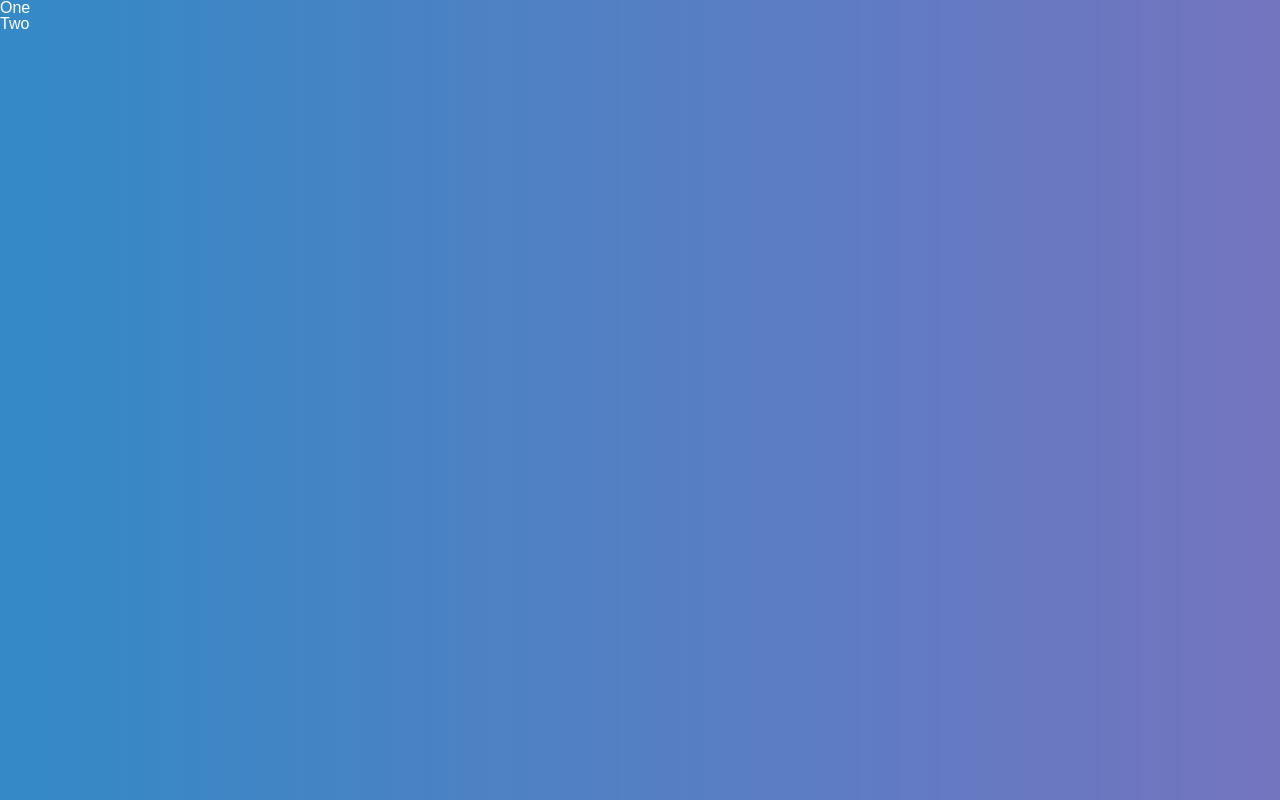
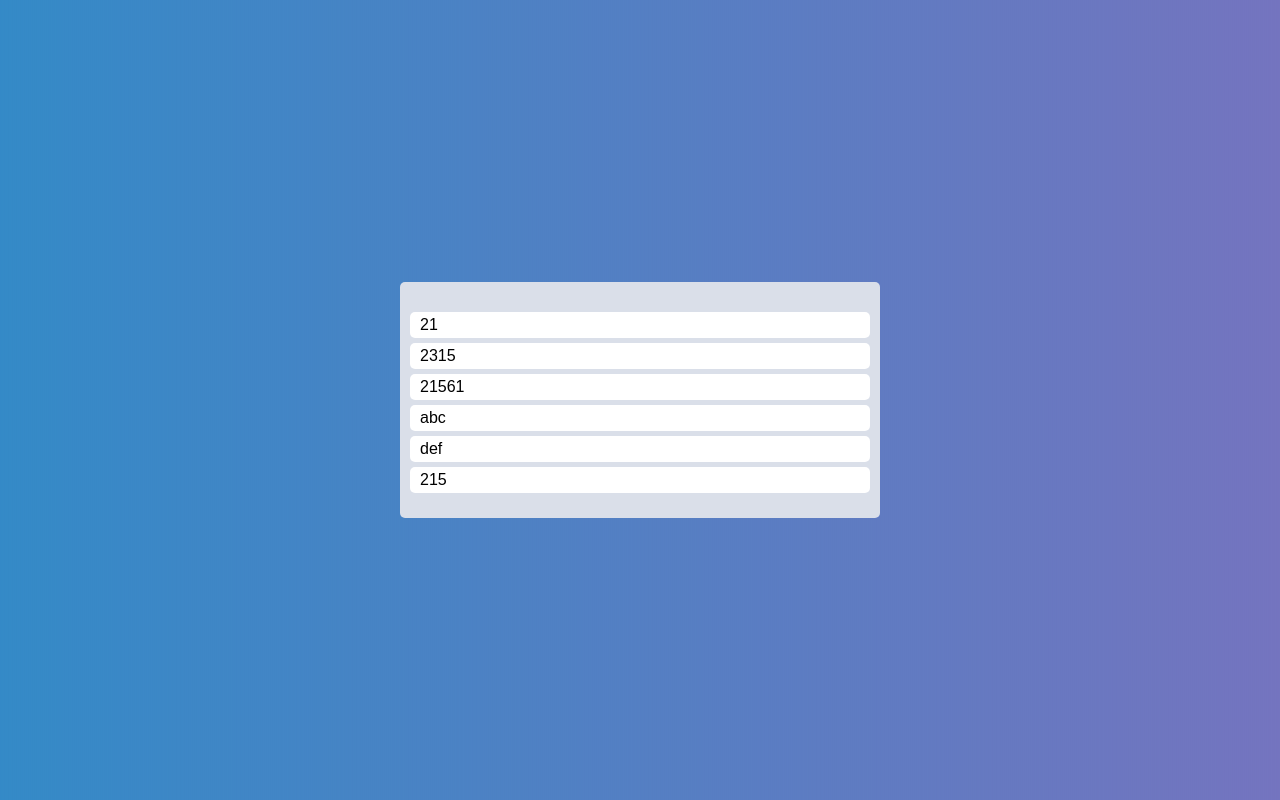
Before and after one commit to JHKIMS/Recap-Trello, a React (Create React App) app: page / in a window 1280 px wide. Built offline with nearby package versions, Linux system fonts and the light colour scheme.

Commit message:
Trello: 리스트 DragAndDrop 기능

```diff
--- a/src/App.tsx
+++ b/src/App.tsx
@@ -1,26 +1,63 @@
 import { DragDropContext, Droppable, Draggable } from "react-beautiful-dnd";
+import { styled } from "styled-components";
 
+const Wrapper = styled.div`
+  display: flex;
+  max-width: 480px;
+  width: 100%;
+  margin: 0 auto;
+  justify-content: center;
+  align-items: center;
+  height: 100vh;
+`;
+const Boards = styled.div`
+  display: grid;
+  width: 100%;
+  grid-template-columns: repeat(1, 3fr);
+`;
+const Board = styled.div`
+  padding: 20px 10px;
+  padding-top: 30px;
+  border-radius: 5px;
+  min-height: 200px;
+  background-color: ${(props) => props.theme.boardColor};
+`;
+const Card = styled.div`
+  border-radius: 5px;
+  padding: 5px 10px;
+  margin-bottom: 5px;
+  background-color: ${(props) => props.theme.cardColor};
+`;
+const toDos = ["21", "2315", "21561", "abc", "def", "215"];
 function App() {
-  const onDragEnd = () =>{}
+  const onDragEnd = () => {};
   return (
-    <>
-      <DragDropContext onDragEnd={onDragEnd}>
-        <div>
+    <DragDropContext onDragEnd={onDragEnd}>
+      <Wrapper>
+        <Boards>
           <Droppable droppableId="one">
-            {()=>(
-              <ul>
-                <Draggable draggableId="first" index={0}>
-                  {() => <li>One</li>}
-                </Draggable>
-                <Draggable draggableId="first" index={0}>
-                  {() => <li>Two</li>}
-                </Draggable>
-              </ul>
+            {(magic) => (
+              <Board ref={magic.innerRef} {...magic.droppableProps}>
+                {toDos.map((toDo, index) => (
+                  <Draggable draggableId={toDo} index={index}>
+                    {(magic) => (
+                      <Card
+                        ref={magic.innerRef}
+                        {...magic.dragHandleProps}
+                        {...magic.draggableProps}
+                      >
+                        {toDo}
+                      </Card>
+                    )}
+                  </Draggable>
+                ))}
+                {magic.placeholder}
+              </Board>
             )}
           </Droppable>
-        </div>
-      </DragDropContext>
-    </>
+        </Boards>
+      </Wrapper>
+    </DragDropContext>
   );
 }
 
--- a/src/index.tsx
+++ b/src/index.tsx
@@ -31,9 +31,6 @@
   footer, header, hgroup, menu, nav, section {
     display: block;
   }
-  body {
-    line-height: 1;
-  }
   ol, ul {
     list-style: none;
   }
@@ -54,9 +51,10 @@
   }
   body{
     height: 1px;
+    line-height: 1;
     font-family: 'Source Sans 3', sans-serif;
     background: ${(props) => props.theme.bgColor};
-    color: ${(props) => props.theme.textColor}
+    color: black;
   }
   a{
     text-decoration: none;
--- a/src/styled.d.ts
+++ b/src/styled.d.ts
@@ -2,8 +2,8 @@
 
 declare module "styled-components"{
     export interface DefaultTheme{
-        textColor: string;
+        cardColor: string;
         bgColor: string;
-        accentColor: string;
+        boardColor: string;
     }
 }
--- a/src/theme.ts
+++ b/src/theme.ts
@@ -2,6 +2,6 @@
 
 export const darkTheme: DefaultTheme = {
   bgColor: "linear-gradient(to right, #348AC7, #7474BF)",
-  textColor: "white",
-  accentColor: "#9c88ff",
+  cardColor:"white",
+  boardColor:"#DADFE9",
 };
```
